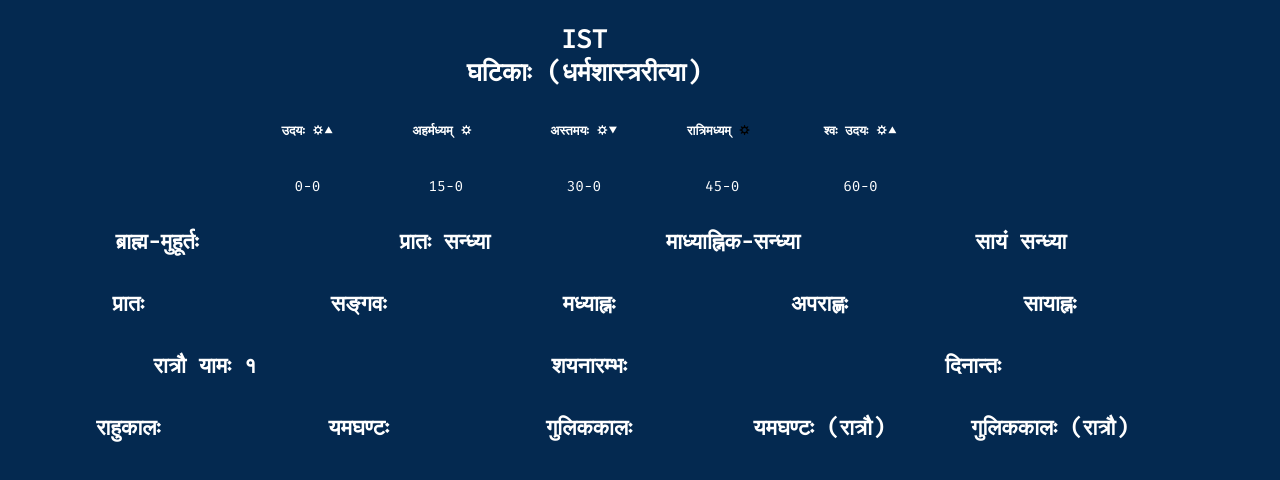
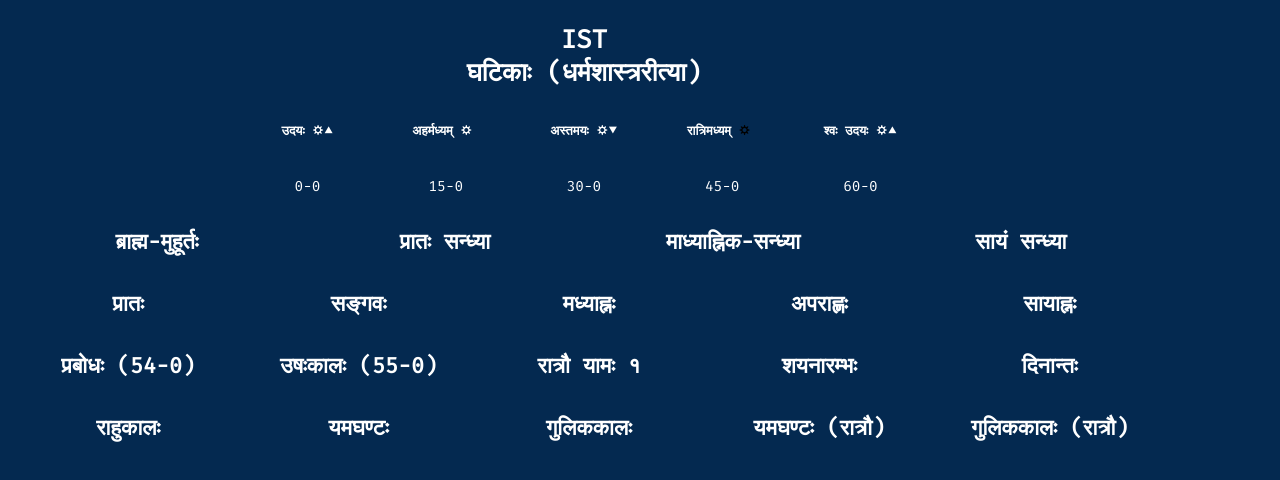
Before and after one commit to karthikraman/ghatika-clock, a plain HTML site: page public/index.html in a window 1280 px wide. Drawn offline with Linux system fonts and the light colour scheme.

Commit message:
uShah kAla, prabOdha samaya

```diff
--- a/public/index.html
+++ b/public/index.html
@@ -87,12 +87,16 @@
 <table>
   <tbody>
     <thead>
-      <th scope="col">रात्रौ यामः १</th>
+      <th scope="col">प्रबोधः (54-0)</th>
+      <th>उषःकालः (55-0)</th>
+      <th>रात्रौ यामः १</th>
       <th>शयनारम्भः</th>
       <th>दिनान्तः</th>
     </thead>
     <tr>
-      <td scope="row" data-label="रात्रौ यामः १" id="rAtri yAma 1"></td>
+      <td scope="row" data-label="प्रबोधः (54-0)" id="prabodha"></td>
+      <td data-label="उषःकालः (55-0)" id="ushah"></td>
+      <td data-label="रात्रौ यामः १" id="rAtri yAma 1"></td>
       <td data-label="शयनारम्भः" id="sayana"></td>
       <td data-label="दिनान्तः" id="dinAnta"></td>
     </tr>
--- a/public/js/app.js
+++ b/public/js/app.js
@@ -136,6 +136,8 @@ function showPosition(position) {
 
   var t_rise_tmrw = get_float_h(SunCalc.getTimes(tmrw, latitude, longitude)['sunrise']);
 
+  document.getElementById('prabodha').innerHTML = getKaalaTimings(t_set_yday-24, t_rise, 24, 30, 30).substring(0, 5) + '–';
+  document.getElementById('ushah').innerHTML = getKaalaTimings(t_set_yday-24, t_rise, 25, 30, 30).substring(0, 5) + '–';
   document.getElementById('braahma').innerHTML = getKaalaTimings(t_set_yday-24, t_rise, 13, 15, 15);
   document.getElementById('prAtaH sandhyA').innerHTML = getKaalaTimings(t_set_yday-24, t_rise, 14, 15, 15).substring(0, 5) + '–' +  getKaalaTimings(t_rise, t_set, 4, 5, 15).substring(0,5);
   document.getElementById('mAdhyAhnika sandhyA').innerHTML = getKaalaTimings(t_rise, t_set, 5, 13, 15);
```
